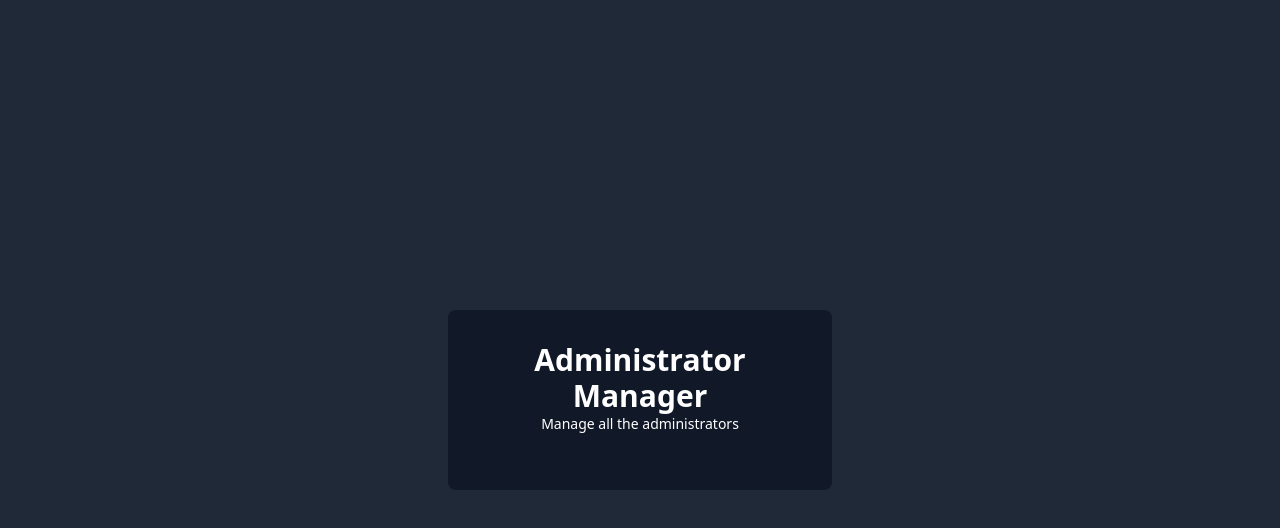
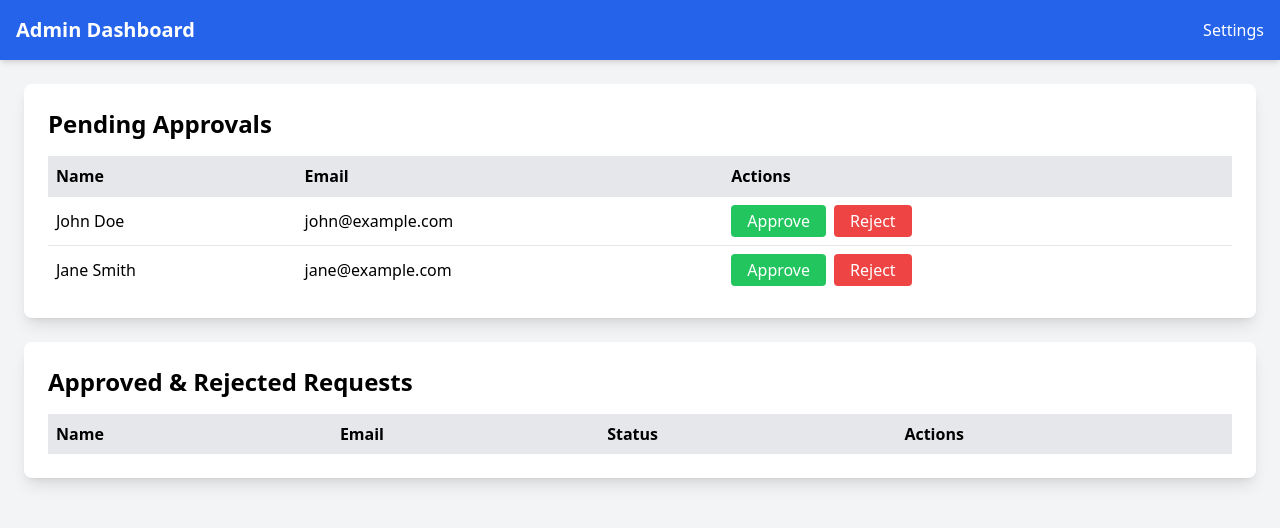
Before and after one commit to Asmodeus14/Club-Notification-System, a Vue app: page /admin in a window 1280 px wide. Shown: the top 528 px of the page. Built offline with nearby package versions, Linux system fonts and the light colour scheme.

Commit message:
Admin Page Changes

```diff
--- a/src/components/Admin.vue
+++ b/src/components/Admin.vue
@@ -1,16 +1,108 @@
 <template>
+    <div class="min-h-screen bg-gray-100">
+      <nav class="bg-blue-600 p-4 text-white shadow-md">
+        <div class="container mx-auto flex justify-between items-center">
+          <h1 class="text-xl font-bold">Admin Dashboard</h1>
+          <button @click="toggleMenu" class="md:hidden text-white focus:outline-none">
+            ☰
+          </button>
+          <ul :class="{'hidden': !menuOpen, 'flex': menuOpen}" class="md:flex md:space-x-4 absolute md:relative top-16 md:top-0 left-0 bg-blue-600 w-full md:w-auto md:bg-transparent p-4 md:p-0">
+            <li><RouterLink to="/settings" class="block md:inline hover:underline">Settings</RouterLink></li>
+          </ul>
+        </div>
+      </nav>
 
-    <div class="flex justify-center items-center h-screen bg-gray-800">
-        <div class="bg-gray-900 p-8 rounded-lg w-96">
-            <h1 class="text-3xl font-semibold text-white text-center">Administrator Manager</h1>
-            <p class="text-white text-center text-sm mb-6">Manage all the administrators</p>
+      <div class="p-6">
+        <div class="bg-white shadow-lg rounded-lg p-6 overflow-x-auto">
+          <h2 class="text-2xl font-semibold mb-4">Pending Approvals</h2>
+          <table class="w-full border-collapse">
+            <thead>
+              <tr class="bg-gray-200">
+                <th class="p-2 text-left">Name</th>
+                <th class="p-2 text-left">Email</th>
+                <th class="p-2 text-left">Actions</th>
+              </tr>
+            </thead>
+            <tbody>
+              <tr v-for="request in requests" :key="request.id" class="border-t">
+                <td class="p-2">{{ request.name }}</td>
+                <td class="p-2">{{ request.email }}</td>
+                <td class="p-2 flex flex-col md:flex-row space-y-2 md:space-y-0 md:space-x-2">
+                  <button @click="approveRequest(request.id)" class="bg-green-500 text-white px-4 py-1 rounded hover:bg-green-600">Approve</button>
+                  <button @click="rejectRequest(request.id)" class="bg-red-500 text-white px-4 py-1 rounded hover:bg-red-600">Reject</button>
+                </td>
+              </tr>
+              <tr v-if="requests.length === 0">
+                <td colspan="3" class="p-4 text-center">No pending requests</td>
+              </tr>
+            </tbody>
+          </table>
         </div>
+
+        <div class="mt-6 bg-white shadow-lg rounded-lg p-6 overflow-x-auto">
+          <h2 class="text-2xl font-semibold mb-4">Approved & Rejected Requests</h2>
+          <table class="w-full border-collapse">
+            <thead>
+              <tr class="bg-gray-200">
+                <th class="p-2 text-left">Name</th>
+                <th class="p-2 text-left">Email</th>
+                <th class="p-2 text-left">Status</th>
+                <th class="p-2 text-left">Actions</th>
+              </tr>
+            </thead>
+            <tbody>
+              <tr v-for="request in processedRequests" :key="request.id" class="border-t">
+                <td class="p-2">{{ request.name }}</td>
+                <td class="p-2">{{ request.email }}</td>
+                <td class="p-2">{{ request.status }}</td>
+                <td class="p-2">
+                  <button v-if="request.status === 'Approved'" @click="deleteApproved(request.id)" class="bg-yellow-500 text-white px-4 py-1 rounded hover:bg-yellow-600">Delete</button>
+                </td>
+              </tr>
+            </tbody>
+          </table>
+        </div>
+      </div>
     </div>
+  </template>
 
-</template>
+  <script>
+  export default {
+    name: "AdministratorManager",
+    data() {
+      return {
+        menuOpen: false,
+        requests: [
+          { id: 1, name: "John Doe", email: "john@example.com" },
+          { id: 2, name: "Jane Smith", email: "jane@example.com" }
+        ],
+        processedRequests: []
+      };
+    },
+    methods: {
+      toggleMenu() {
+        this.menuOpen = !this.menuOpen;
+      },
+      approveRequest(id) {
+        const request = this.requests.find(req => req.id === id);
+        if (request) {
+          this.processedRequests.push({ ...request, status: "Approved" });
+          this.requests = this.requests.filter(req => req.id !== id);
+        }
+      },
+      rejectRequest(id) {
+        const request = this.requests.find(req => req.id === id);
+        if (request) {
+          this.processedRequests.push({ ...request, status: "Rejected" });
+          this.requests = this.requests.filter(req => req.id !== id);
+        }
+      },
+      deleteApproved(id) {
+        this.processedRequests = this.processedRequests.filter(req => req.id !== id);
+      }
+    }
+  };
+  </script>
 
-<script>
-export default {
-    name: "AdministratorManager",
-};
-</script>
+  <style scoped>
+  </style>
```
Also changed, not shown: 2 other files (tests, documents, lock files or other folders).
